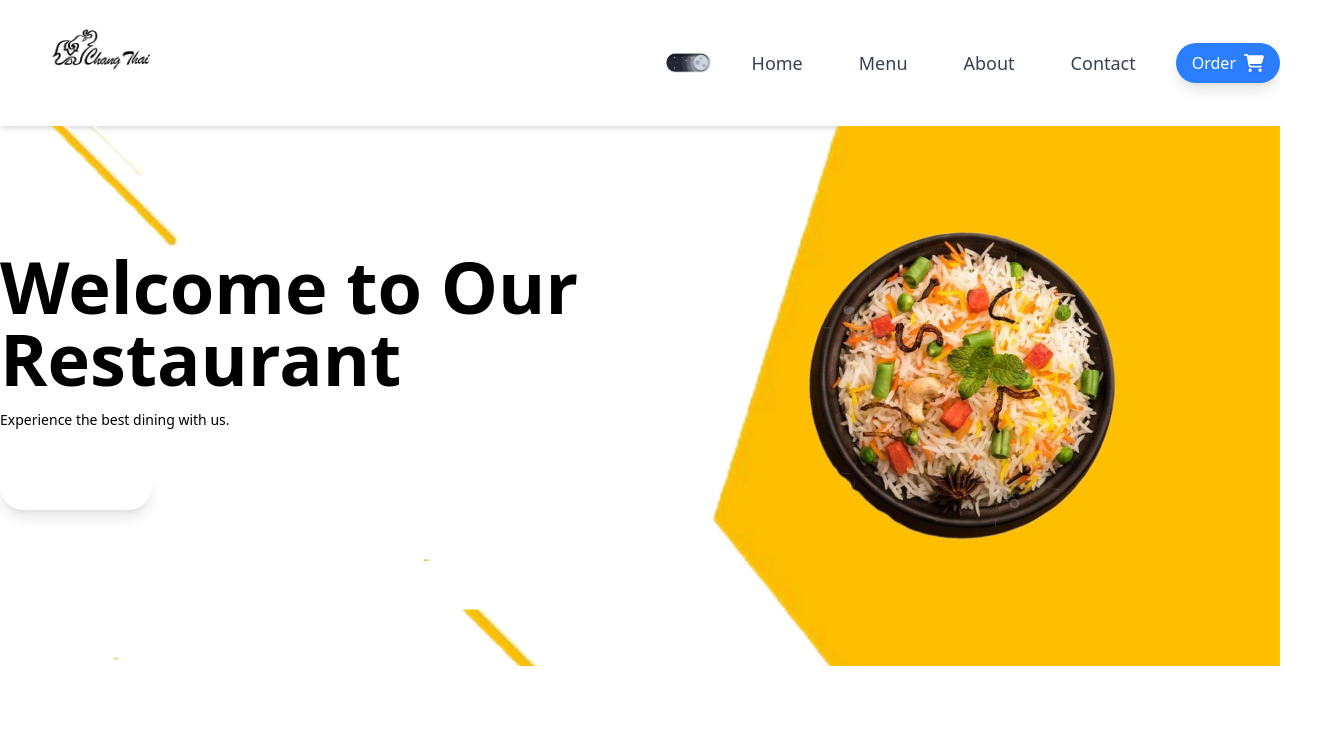
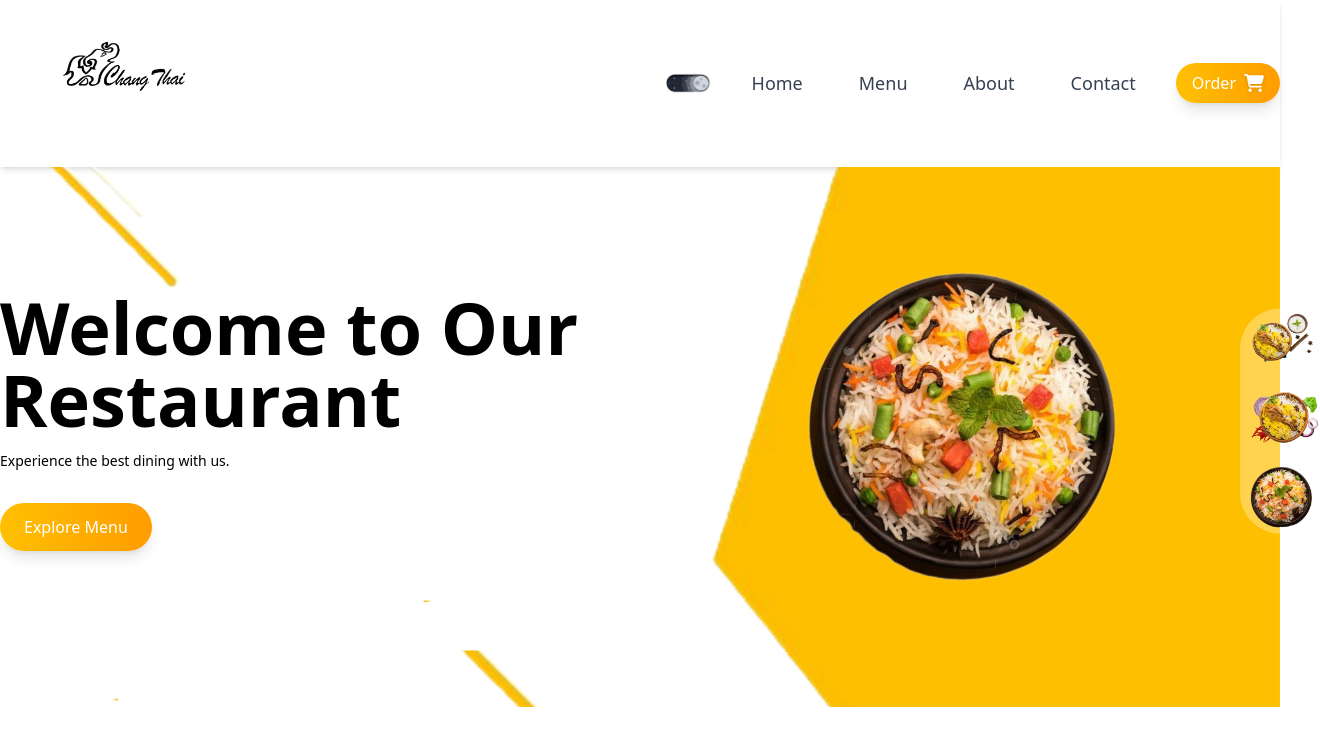
Before and after one commit to Poomsanthong/Restaurant_Website, a React (Vite) app: page / in a window 1280 px wide. Shown: the top 746 px of the page, 1320 px wide, since content can reach past the window. Built offline with nearby package versions, Linux system fonts and the light colour scheme.

Commit message:
Enhance Hero and NavBar components with gradient backgrounds and improved layout

```diff
--- a/src/components/Hero.jsx
+++ b/src/components/Hero.jsx
@@ -45,7 +45,7 @@ const Hero = () => {
               </h1>
               <p className="text-sm">Experience the best dining with us.</p>
               <div className="">
-                <button className="bg-main hover:bg-blue-600 text-white py-3 px-6 rounded-full hover:scale-105 transition-all duration-300 shadow-lg mt-4">
+                <button className="bg-gradient-to-r from-primary to-secondary hover:bg-blue-600 text-white py-3 px-6 rounded-full hover:scale-105 transition-all duration-300 shadow-lg mt-4">
                   Explore Menu
                 </button>
               </div>
@@ -53,12 +53,24 @@ const Hero = () => {
             {/* { images } */}
 
             <div className="order-1 sm:order-2 min-h-[450px] sm:min-h-[300px] flex justify-center items-center relative">
-              <div>
+              <div className="flex justify-center items-center h-[300px] sm:h-[450px] overflow-hidden">
                 <img
                   src={ImageID}
                   alt="Food Image"
                   className="w-[300px] sm:w-[400px] mx-auto spin"
                 />
+              </div>
+              {/* { image selector } */}
+              <div className="flex lg:flex-col absolute lg:top-1/2 lg:translate-y-[-50%] lg:py-2 justify-center gap-4  bottom-[0px] lg:-right-10 bg-white/30 rounded-full ">
+                {ImageList.map(({ id, img }) => (
+                  <img
+                    key={id}
+                    src={img}
+                    alt={`Food ${id}`}
+                    className="max-w-[80px] h-[80px] object-contain inline-block hover:scale-105 duration-200"
+                    onClick={() => setImageID(img)}
+                  />
+                ))}
               </div>
             </div>
           </div>
--- a/src/components/NavBar.jsx
+++ b/src/components/NavBar.jsx
@@ -6,10 +6,13 @@ const NavBar = () => {
     <div className="shadow-md bg-white dark:bg-gray-800 text-gray-900 dark:text-white transition-all duration-200">
       <div className="container py-3 sm:px-0">
         <div className="flex items-center justify-between">
-          <div>
+          <div className="flex items-center rounded-[50%] p-1 sm:p-2 ">
             <a href="#" className="flex items-center px-10">
-              <img src={Logo} alt="Logo" className="w-32 " />
-              <span className="ml-2 text-xl font-bold dark:text-white"></span>
+              <img
+                src={Logo}
+                alt="Logo"
+                className="w-32 sm:w-24 md:w-36 lg:w-40 xl:w-40 h-auto"
+              />
             </a>
           </div>
           <div className="flex items-center gap-6">
@@ -48,7 +51,7 @@ const NavBar = () => {
                 </a>
               </li>
             </ul>
-            <button className="flex items-center bg-blue-500   hover:bg-blue-600 text-white py-2 px-4 rounded-full hover:scale-105 transition-all duration-300 shadow-lg">
+            <button className="flex items-center bg-gradient-to-r from-primary to-secondary hover:scale-105 text-white py-2 px-4 rounded-full transition-all duration-300 shadow-lg">
               Order
               <FaCartShopping className="text-xl text-white drop-shadow-sm cursor-pointer ml-2" />
             </button>
--- a/src/index.css
+++ b/src/index.css
@@ -13,3 +13,8 @@
 .spin {
   animation: spin 40s linear infinite;
 }
+
+@theme {
+  --color-primary: #ffc001;
+  --color-secondary: #ff9c01;
+}
```
